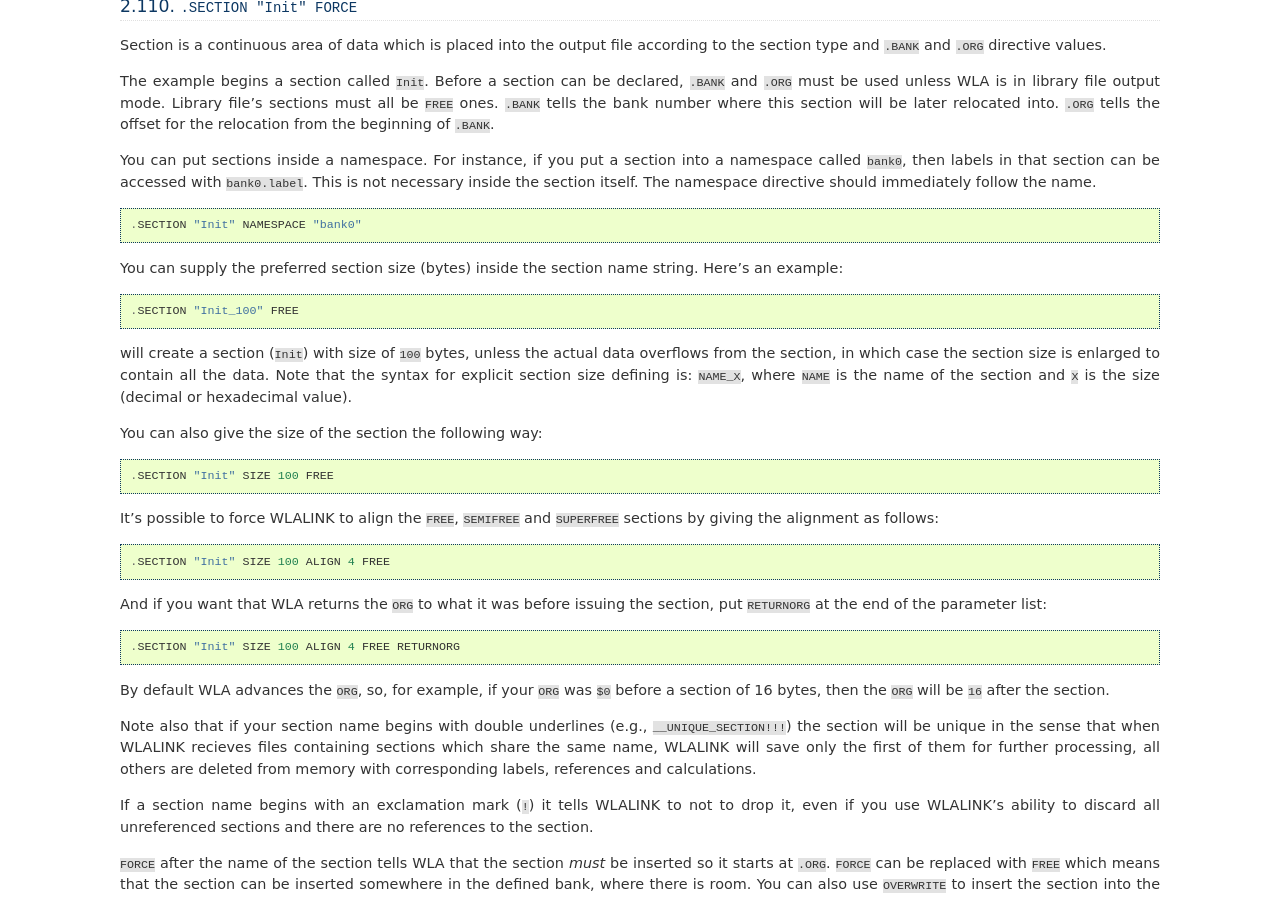
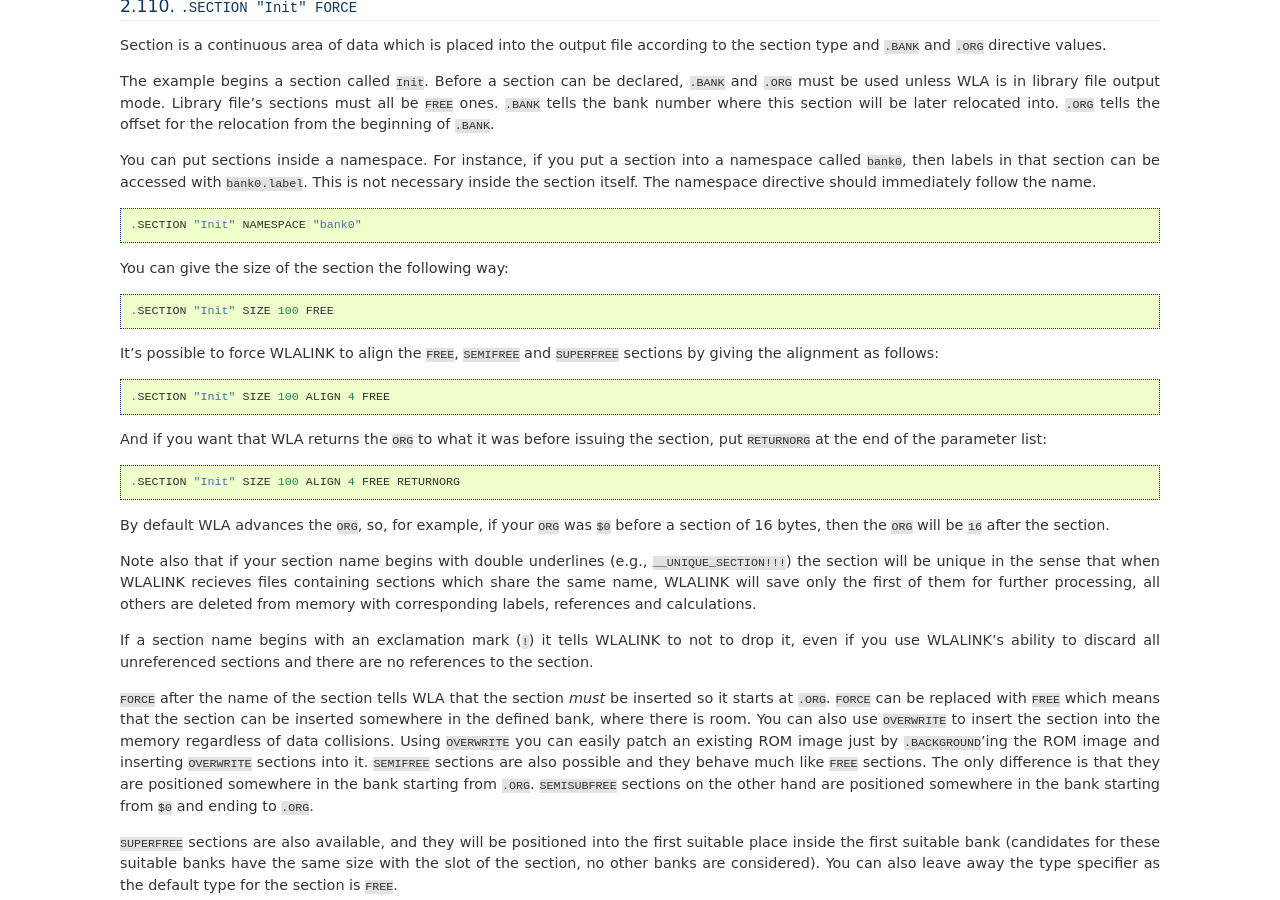
Before and after one commit to vhelin/wla-dx, a Sphinx documentation site: the page built from doc/asmdiv.rst, in a window 1280 px wide and 900 px high, scrolled down 32616 px. Built offline with Sphinx 7.4.7, drawn with Linux system fonts in a browser that asks for light colours.

Commit message:
Giving section's size inside the section name string will (for) now give a warning. This feature will be deprecated when WLA DX v9.8 will be released.

```diff
--- a/doc/asmdiv.rst
+++ b/doc/asmdiv.rst
@@ -2078,18 +2078,7 @@ itself. The namespace directive should immediately follow the name. ::
 
     .SECTION "Init" NAMESPACE "bank0"
 
-You can supply the preferred section size (bytes) inside the section
-name string. Here's an example::
-
-    .SECTION "Init_100" FREE
-
-will create a section (``Init``) with size of ``100`` bytes, unless the actual
-data overflows from the section, in which case the section size is enlarged to
-contain all the data. Note that the syntax for explicit section size defining
-is: ``NAME_X``, where ``NAME`` is the name of the section and ``X`` is the size
-(decimal or hexadecimal value).
-
-You can also give the size of the section the following way::
+You can give the size of the section the following way::
 
     .SECTION "Init" SIZE 100 FREE
 
```
Also changed, not shown: 3 other files.
